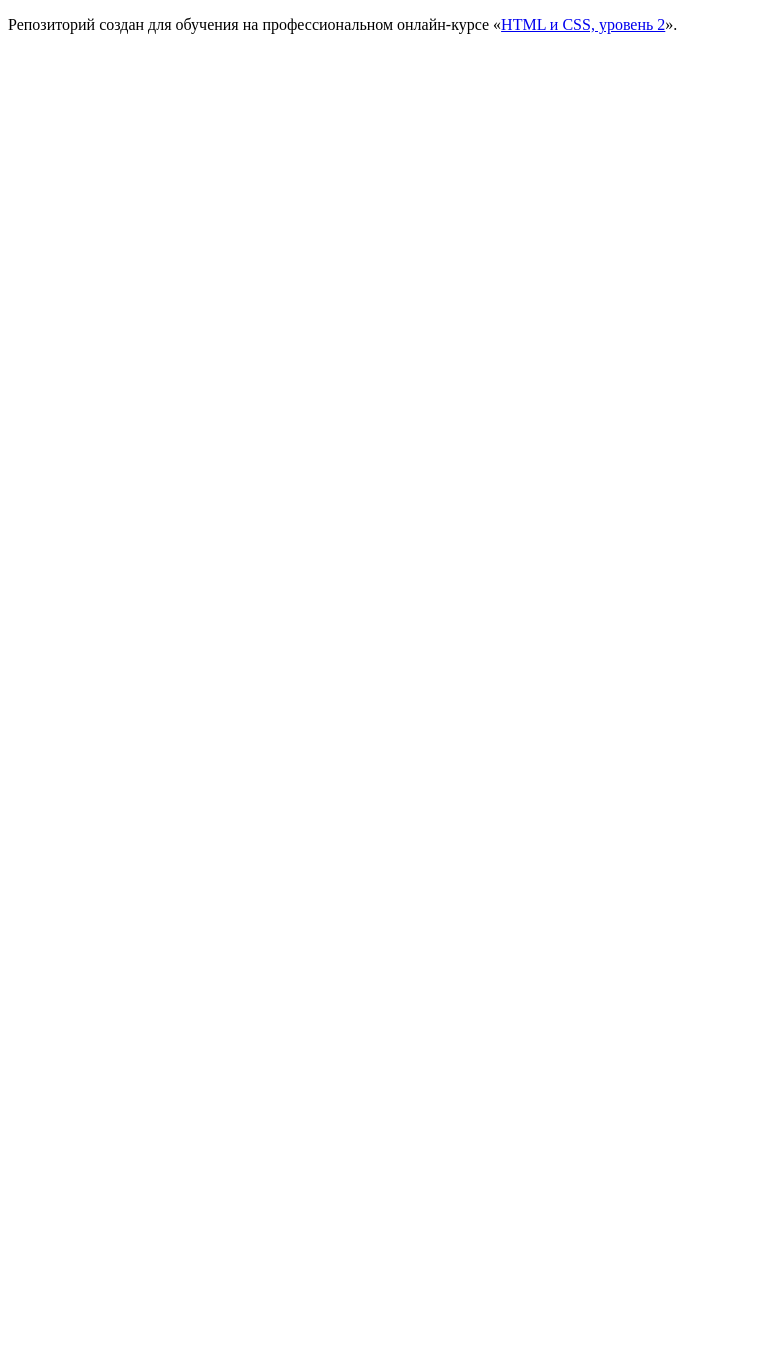
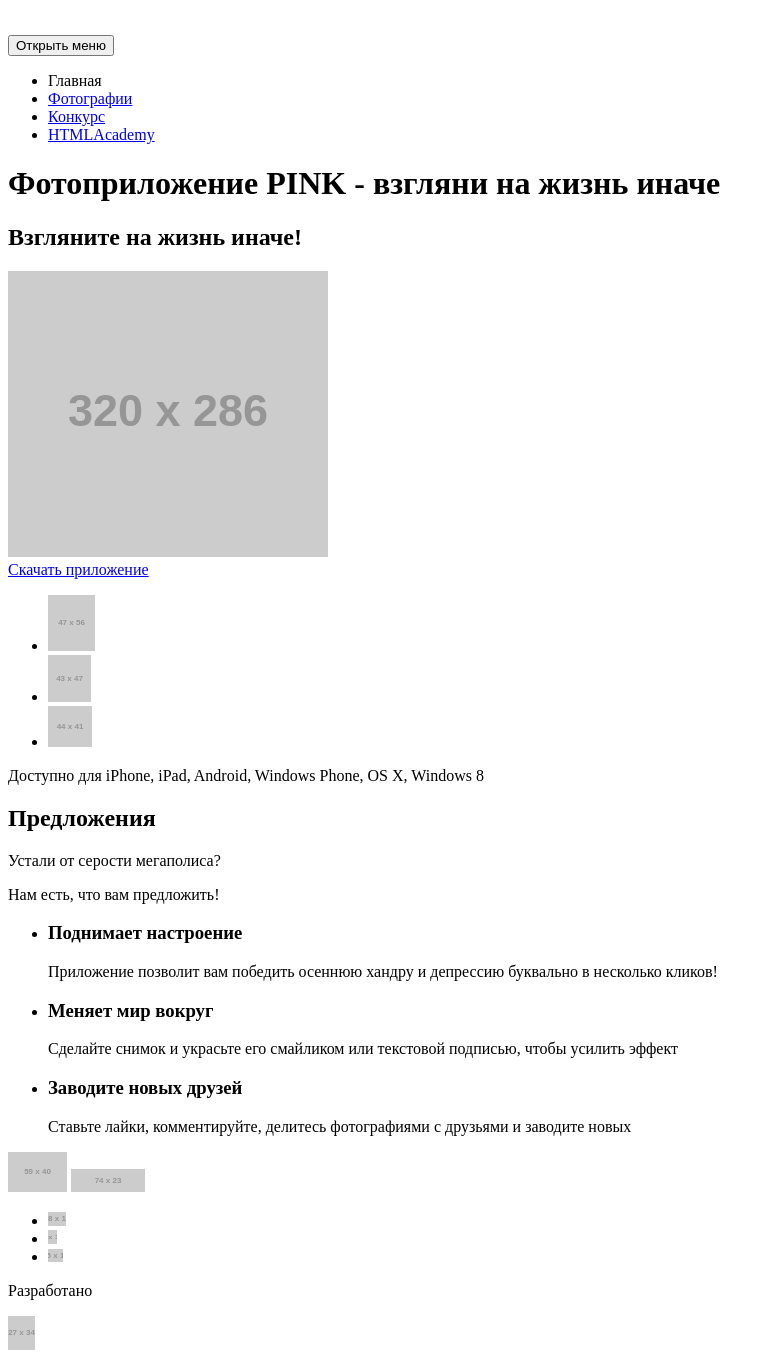
Before and after one commit to vkrassova/1496359-pink-20, a website: page source/index.html in a window 1280 px wide. Shown: the whole page, without its empty margins (0-775 px from the left). Before the commit the page ends 800 px from the top, so only its background shows below. Drawn offline with Linux system fonts and the light colour scheme; placeholder pictures from the web are drawn by us.

Commit message:
инициализирует index.html

```diff
--- a/source/index.html
+++ b/source/index.html
@@ -1,12 +1,119 @@
 <!DOCTYPE html>
-<html lang="ru">
-  <head>
-    <meta charset="utf-8">
-    <title>HTML Academy: Пинк</title>
-  </head>
-  <body>
-
-    <p>Репозиторий создан для обучения на профессиональном онлайн‑курсе «<a href="https://htmlacademy.ru/intensive/adaptive">HTML и CSS, уровень 2</a>».</p>
-
-  </body>
+<html class="page" lang="ru">
+<head>
+  <meta charset="utf-8">
+  <title>HTML Academy: Пинк</title>
+</head>
+<body class="page__body">
+  <header class="page-header">
+    <a class="main-header__logo">
+      <img src="img/pink-mob-logo.svg" alt="Логотип" width="74" height="23">
+    </a>
+    <nav class="main-nav">
+      <button class="main-nav__toggle" type="button" title="открыть/закрыть меню">
+        <span class="visually-hidden">Открыть меню</span>
+      </button>
+      <div class="main-nav__wrapper">
+        <ul class="main-nav__list site-list">
+          <li class="site-list__item">
+            <a>
+              Главная
+            </a>
+          </li>
+          <li class="site-list__item">
+            <a href="photo.html">
+              Фотографии
+            </a>
+          </li>
+          <li class="site-list__item">
+            <a href="form.html">
+              Конкурс
+            </a>
+          </li>
+          <li class="site-list__item">
+            <a href="#">
+              HTMLAcademy
+            </a>
+          </li>
+        </ul>
+      </div>
+    </nav>
+  </header>
+  <main class="page-main">
+    <h1 class="visually-hidden">Фотоприложение PINK - взгляни на жизнь иначе</h1>
+    <section class="intro">
+      <h2 class="intro__title">Взгляните на жизнь иначе!</h2>
+      <img src="https://via.placeholder.com/320x286" alt="пример работы приложения PINK" width="320" height="286">
+    </section>
+    <section class="download">
+      <a class="download__download--button" href="https://www.apple.com/ru/ios/app-store/">Скачать приложение</a>
+      <ul class="download__store-list store-list">
+        <li class="store-list__item">
+          <a href="https://www.apple.com/ru/ios/app-store/">
+          <img src="https://via.placeholder.com/47x56" alt="скачать для iphone" width="47" height="56">
+        </a>
+        </li>
+        <li class="store-list__item">
+          <a href="https://play.google.com/store">
+          <img src="https://via.placeholder.com/43x47" alt="скачать для android" width="43" height="47">
+        </a>
+        </li>
+        <li class="store-list__item">
+          <a href="https://www.microsoft.com/ru-ru/store/apps/windows-phone">
+          <img src="https://via.placeholder.com/44x41" alt="скачать для windows" width="44" height="41">
+          </a>
+        </li>
+      </ul>
+      <p class="download__description">Доступно для iPhone, iPad, Android, Windows Phone, OS X, Windows 8</p>
+    </section>
+    <section class="solution-section">
+      <h2 class="visually-hidden">Предложения</h2>
+      <p class="solution-section__paragraph">Устали от серости мегаполиса?</p>
+      <p class="solution-section__paragraph">Нам есть, что вам предложить!</p>
+      <ul class="solution-section__offers offers-list">
+        <li>
+          <h3 class="offers-list__title">Поднимает настроение</h3>
+          <p class="offers-list__paragraph">Приложение позволит вам победить осеннюю хандру и депрессию буквально в несколько кликов!</p>
+        </li>
+        <li>
+          <h3 class="offers-list__title">Меняет мир вокруг</h3>
+          <p class="offers-list__paragraph">Сделайте снимок и украсьте его смайликом или текстовой подписью, чтобы усилить эффект</p>
+        </li>
+        <li>
+          <h3 class="offers-list__title">Заводите новых друзей</h3>
+          <p class="offers-list__paragraph">Ставьте лайки, комментируйте, делитесь фотографиями с друзьями и заводите новых</p>
+        </li>
+      </ul>
+    </section>
+  </main>
+  <footer class="main-footer">
+    <a class="main-footer__logo logo">
+      <img src="https://via.placeholder.com/59x40" alt="логотип картинка" width="59" height="40">
+      <img src="https://via.placeholder.com/74x23" alt="логотип текст" width="74" height="23">
+    </a>
+    <ul class="main-footer__social social-list">
+      <li class="social-list__item">
+        <a href="#" class="social-list__links">
+          <img src="https://via.placeholder.com/18x14" alt="мы в Twitter" width="18" height="14">
+        </a>
+      </li>
+      <li class="social-list__item">
+        <a href="#" class="social-list__links">
+          <img src="https://via.placeholder.com/9x18" alt="мы в Facebook" width="9" height="14">
+        </a>
+      </li>
+      <li class="social-list__item">
+        <a href="#" class="social-list__links">
+          <img src="https://via.placeholder.com/15x13" alt="мы на YouTube" width="15" height="13">
+        </a>
+      </li>
+    </ul>
+    <section class="main-footer__developer developer">
+      <p class="developer__text">Разработано</p>
+      <a href="https://htmlacademy.ru/intensive/adaptive" class="developer__link">
+      <img src="https://via.placeholder.com/27x34" alt="HTML Academy логотип" width="27" height="34">
+    </a>
+    </section>
+  </footer>
+</body>
 </html>
```
Also changed, not shown: source/form.html (added), source/img/pink-mob-logo.svg (added), source/photo.html (added).
